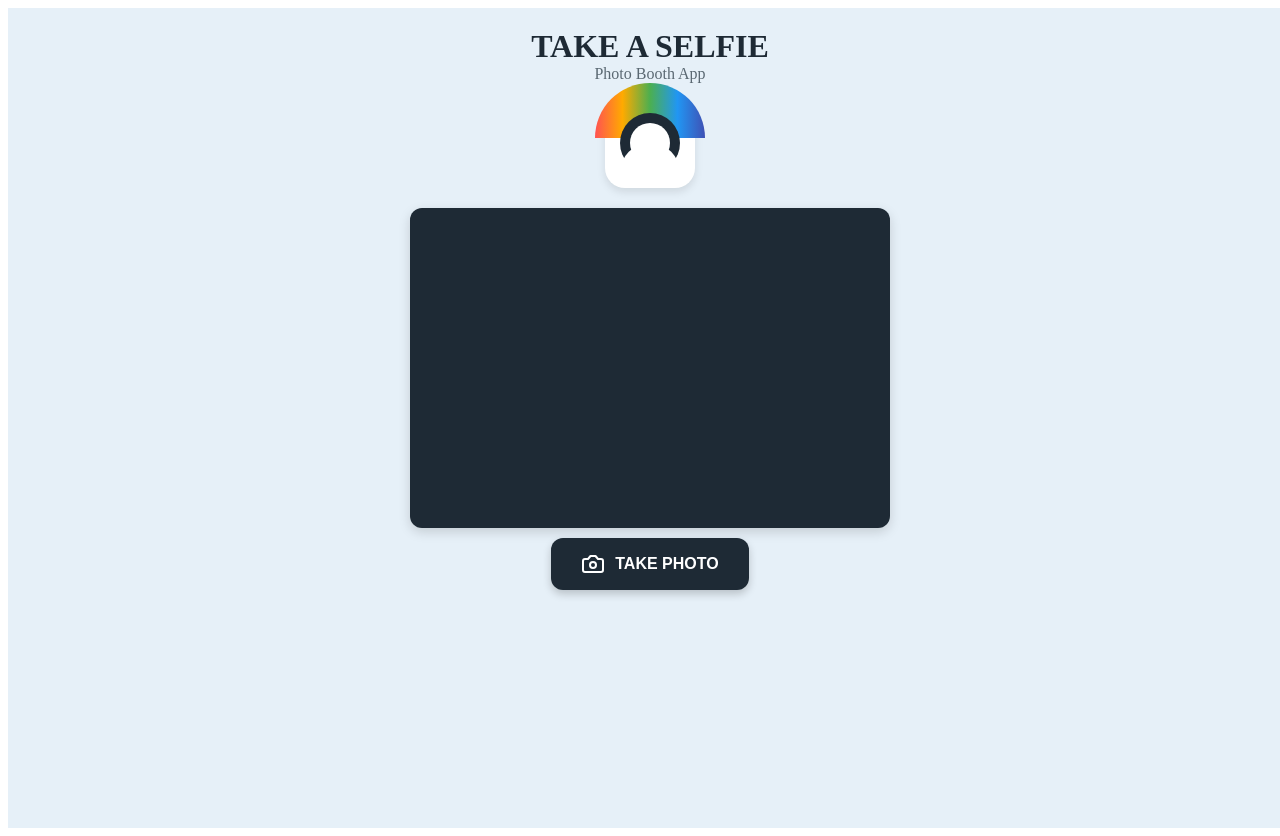
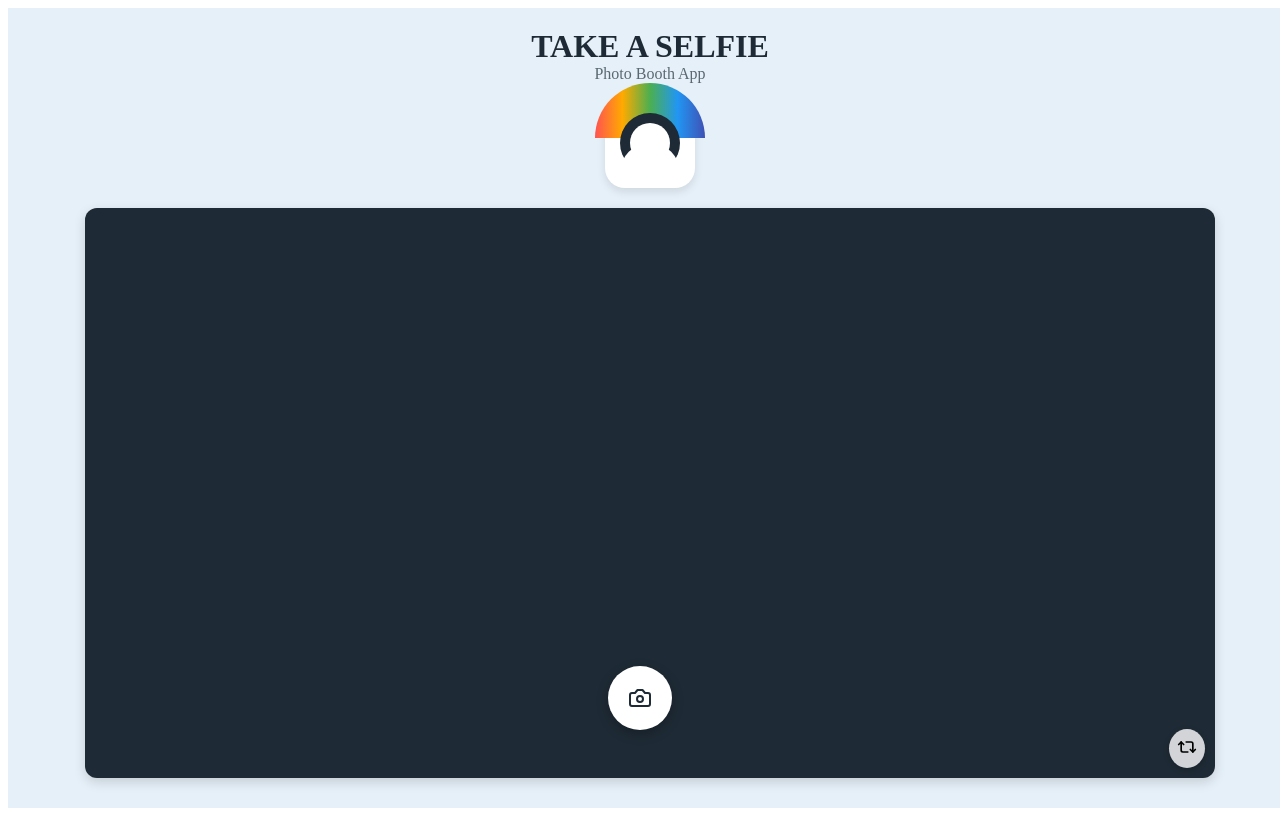
Before and after one commit to zohaibabee/TMTS_Frontend, a React (Vite) app: page / in a window 1280 px wide. Built offline with nearby package versions, Linux system fonts and the light colour scheme; no server answers.

Commit message:
updated frontend

```diff
--- a/package.json
+++ b/package.json
@@ -11,6 +11,7 @@
   },
   "dependencies": {
     "framer-motion": "^12.9.4",
+    "lucide-react": "^0.509.0",
     "react": "^19.0.0",
     "react-dom": "^19.0.0",
     "react-router-dom": "^7.5.3"
--- a/src/pages/CapturePage.jsx
+++ b/src/pages/CapturePage.jsx
@@ -1,6 +1,6 @@
-import { useRef, useState, useEffect } from 'react';
-import '../styles/CapturePage.css';
-import { Camera } from 'lucide-react';
+import { useRef, useState, useEffect } from "react";
+import "../styles/CapturePage.css";
+import { Camera, Repeat2 } from "lucide-react";
 
 export default function CapturePage() {
   const videoRef = useRef(null);
@@ -8,12 +8,13 @@ export default function CapturePage() {
   const [preview, setPreview] = useState(null);
   const [stream, setStream] = useState(null);
   const [cameraActive, setCameraActive] = useState(true);
+  const [isMirrored, setIsMirrored] = useState(true);
 
   useEffect(() => {
     const startCamera = async () => {
       try {
         const mediaStream = await navigator.mediaDevices.getUserMedia({
-          video: { facingMode: 'user' },
+          video: { facingMode: "user" },
         });
         if (videoRef.current) {
           videoRef.current.srcObject = mediaStream;
@@ -21,7 +22,7 @@ export default function CapturePage() {
         setStream(mediaStream);
         setCameraActive(true);
       } catch (err) {
-        console.error('Camera access denied:', err);
+        console.error("Camera access denied:", err);
         setCameraActive(false);
       }
     };
@@ -37,36 +38,73 @@ export default function CapturePage() {
     };
   }, [preview]);
 
+  // const takePhoto = () => {
+  //   if (videoRef.current && canvasRef.current) {
+  //     const video = videoRef.current;
+  //     const canvas = canvasRef.current;
+
+  //     canvas.width = video.videoWidth;
+  //     canvas.height = video.videoHeight;
+
+  //     const context = canvas.getContext("2d");
+
+  //     context.save(); // ✅ Save the current context state
+
+  //     if (isMirrored) {
+  //       context.translate(canvas.width, 0);
+  //       context.scale(-1, 1);
+  //     }
+
+  //     context.drawImage(video, 0, 0, canvas.width, canvas.height);
+  //     context.restore(); // ✅ Restore to avoid affecting future drawings
+
+  //     const dataUrl = canvas.toDataURL("image/png");
+  //     setPreview(dataUrl);
+
+  //     if (stream) {
+  //       stream.getTracks().forEach((track) => track.stop());
+  //     }
+  //   }
+  // };
+
   const takePhoto = () => {
     if (videoRef.current && canvasRef.current) {
       const video = videoRef.current;
       const canvas = canvasRef.current;
 
-      // Set canvas dimensions to match video
       canvas.width = video.videoWidth;
       canvas.height = video.videoHeight;
 
-      const context = canvas.getContext('2d');
+      const context = canvas.getContext("2d");
+      context.save();
+
+      if (isMirrored) {
+        context.translate(canvas.width, 0);
+        context.scale(-1, 1);
+      }
+
       context.drawImage(video, 0, 0, canvas.width, canvas.height);
-      const dataUrl = canvas.toDataURL('image/png');
+      context.restore();
+
+      const dataUrl = canvas.toDataURL("image/png");
       setPreview(dataUrl);
 
-      // Stop the camera stream after taking photo
       if (stream) {
-        stream.getTracks().forEach(track => track.stop());
+        stream.getTracks().forEach((track) => track.stop());
       }
     }
   };
 
   const confirmPhoto = () => {
-    console.log('Photo confirmed!');
-    console.log(preview);
-    // Here you would typically send the photo somewhere or save it
+    console.log("Photo confirmed!", preview);
   };
 
   const retakePhoto = () => {
     setPreview(null);
-    // The camera will restart in the useEffect when preview is null
+  };
+
+  const toggleMirror = () => {
+    setIsMirrored((prev) => !prev);
   };
 
   return (
@@ -83,30 +121,69 @@ export default function CapturePage() {
           </div>
         </div>
 
-        <div className="preview-container">
+        {/* <div className="preview-container">
           {preview ? (
-            <img src={preview} alt="Captured selfie" className="preview-image" />
+            <img
+              src={preview}
+              alt="Captured selfie"
+              className={`preview-image ${isMirrored ? "mirrored" : ""}`}
+            />
           ) : (
             <video
               ref={videoRef}
               autoPlay
               playsInline
               muted
-              className="camera-preview"
+              className={`camera-preview ${isMirrored ? "mirrored" : ""}`}
             />
+          )}
+
+          {!preview && (
+            <button className="mirror-icon-btn" onClick={toggleMirror}>
+              <Repeat2 size={20} />
+            </button>
+          )}
+        </div> */}
+
+        <div className="preview-container">
+          {preview ? (
+            <img
+              src={preview}
+              alt="Captured selfie"
+              className="preview-image" // ❌ removed "mirrored" class here
+            />
+          ) : (
+            <video
+              ref={videoRef}
+              autoPlay
+              playsInline
+              muted
+              className={`camera-preview ${isMirrored ? "mirrored" : ""}`}
+            />
+          )}
+
+          {!preview && (
+            <button className="mirror-icon-btn" onClick={toggleMirror}>
+              <Repeat2 size={20} />
+            </button>
           )}
         </div>
 
-        <canvas ref={canvasRef} style={{ display: 'none' }} />
+        <canvas ref={canvasRef} style={{ display: "none" }} />
 
         <div className="buttons-container">
           {!preview ? (
-            <button className="take-photo-btn" onClick={takePhoto} disabled={!cameraActive}>
-              <Camera size={24} />
-              <span>TAKE PHOTO</span>
-            </button>
+            <div className="camera-controls-inside">
+              <button
+                className="capture-circle-btn"
+                onClick={takePhoto}
+                disabled={!cameraActive}
+              >
+                <Camera size={24} />
+              </button>
+            </div>
           ) : (
-            <div className="confirm-buttons">
+            <div className="confirm-retake-controls">
               <button className="confirm-btn" onClick={confirmPhoto}>
                 ✅ Confirm
               </button>
--- a/src/styles/CapturePage.css
+++ b/src/styles/CapturePage.css
@@ -1,6 +1,6 @@
 .capture-container {
   width: 100%;
-  height: 100vh;
+  height: calc(100vh - 20px); /* slightly less than full screen */
   display: flex;
   justify-content: center;
   align-items: center;
@@ -9,15 +9,52 @@
   overflow: hidden;
 }
 
+.mirrored {
+  transform: scaleX(-1);
+}
+
+.mirror-icon-btn {
+  position: absolute;
+  bottom: 10px;
+  right: 10px;
+  background-color: rgba(255, 255, 255, 0.8);
+  border: none;
+  border-radius: 50%;
+  padding: 8px;
+  cursor: pointer;
+  box-shadow: 0 2px 6px rgba(0, 0, 0, 0.2);
+  z-index: 10;
+  transition: background-color 0.3s;
+}
+
+.mirror-icon-btn:hover {
+  background-color: rgba(255, 255, 255, 1);
+}
+
+.preview-container {
+  position: relative;
+  width: 100%;
+  max-height: 700px;
+  flex: 1;
+  min-height: 0;
+  overflow: hidden;
+  border-radius: 12px;
+  margin: 10px 0;
+  background-color: #1e2a35;
+  box-shadow: 0 4px 12px rgba(0, 0, 0, 0.15);
+}
+
 .capture-content {
   width: 100%;
-  max-width: 500px;
+  max-width: 1150px;
   height: 100%;
+  max-height: 100%;
   display: flex;
   flex-direction: column;
   align-items: center;
   padding: 10px;
   box-sizing: border-box;
+  overflow: hidden;
 }
 
 .capture-title {
@@ -51,16 +88,23 @@
   justify-content: center;
   align-items: center;
   position: relative;
-  box-shadow: 0 4px 8px rgba(0,0,0,0.1);
+  box-shadow: 0 4px 8px rgba(0, 0, 0, 0.1);
 }
 
 .camera-logo::before {
-  content: '';
+  content: "";
   position: absolute;
   width: 110px;
   height: 55px;
   border-radius: 55px 55px 0 0;
-  background: linear-gradient(90deg, #ff5252 0%, #ffaa00 25%, #4caf50 50%, #2196f3 75%, #3f51b5 100%);
+  background: linear-gradient(
+    90deg,
+    #ff5252 0%,
+    #ffaa00 25%,
+    #4caf50 50%,
+    #2196f3 75%,
+    #3f51b5 100%
+  );
   top: -15px;
   z-index: 0;
 }
@@ -85,7 +129,7 @@
 }
 
 .camera-person::after {
-  content: '';
+  content: "";
   position: absolute;
   width: 60px;
   height: 30px;
@@ -95,19 +139,8 @@
   left: -10px;
 }
 
-.preview-container {
-  width: 100%;
-  flex: 1;
-  min-height: 0;
-  max-height: 40vh;
-  overflow: hidden;
-  border-radius: 12px;
-  margin: 10px 0;
-  background-color: #1e2a35;
-  box-shadow: 0 4px 12px rgba(0,0,0,0.15);
-}
-
-.camera-preview, .preview-image {
+.camera-preview,
+.preview-image {
   width: 100%;
   height: 100%;
   object-fit: cover;
@@ -126,7 +159,7 @@
   align-items: center;
   gap: 10px;
   transition: background-color 0.3s;
-  box-shadow: 0 4px 8px rgba(0,0,0,0.2);
+  box-shadow: 0 4px 8px rgba(0, 0, 0, 0.2);
   margin-bottom: 10px;
 }
 
@@ -147,7 +180,8 @@
   justify-content: center;
 }
 
-.confirm-btn, .retake-btn {
+.confirm-btn,
+.retake-btn {
   padding: 12px 24px;
   border: none;
   border-radius: 8px;
@@ -203,7 +237,8 @@
     font-size: 0.9rem;
   }
 
-  .confirm-btn, .retake-btn {
+  .confirm-btn,
+  .retake-btn {
     padding: 10px 20px;
     font-size: 0.9rem;
   }
@@ -255,3 +290,73 @@
     margin: 5px 0;
   }
 }
+
+.camera-controls-inside {
+  position: absolute;
+  bottom: 70px;
+  left: 50%;
+  transform: translateX(-50%);
+  z-index: 5;
+}
+
+.capture-circle-btn {
+  width: 64px;
+  height: 64px;
+  border-radius: 50%;
+  border: none;
+  background-color: white;
+  color: #1e2a35;
+  display: flex;
+  justify-content: center;
+  align-items: center;
+  cursor: pointer;
+  box-shadow: 0 4px 12px rgba(0, 0, 0, 0.25);
+  transition: background-color 0.3s;
+}
+
+.capture-circle-btn:hover {
+  background-color: #f0f0f0;
+}
+
+.confirm-retake-controls {
+  position: absolute;
+  bottom: 70px;
+  left: 50%;
+  transform: translateX(-50%);
+  display: flex;
+  gap: 16px;
+  z-index: 5;
+}
+
+.confirm-btn,
+.retake-btn {
+  padding: 12px 20px;
+  border: none;
+  border-radius: 24px;
+  font-size: 1rem;
+  font-weight: 600;
+  cursor: pointer;
+  display: flex;
+  align-items: center;
+  gap: 8px;
+  box-shadow: 0 4px 8px rgba(0, 0, 0, 0.2);
+  transition: all 0.3s;
+}
+
+.confirm-btn {
+  background-color: #4caf50;
+  color: white;
+}
+
+.confirm-btn:hover {
+  background-color: #388e3c;
+}
+
+.retake-btn {
+  background-color: #fbbc04;
+  color: white;
+}
+
+.retake-btn:hover {
+  background-color: #f9a825;
+}
--- a/src/styles/SlideshowPage.css
+++ b/src/styles/SlideshowPage.css
@@ -61,3 +61,23 @@
   opacity: 1;
   border: 2px solid #fff;
 }
+
+.fullscreen-btn {
+  position: absolute;
+  top: 20px;
+  right: 20px;
+  background: #ffffff10;
+  border: 2px solid white;
+  color: white;
+  padding: 8px 14px;
+  font-size: 0.9rem;
+  border-radius: 8px;
+  cursor: pointer;
+  z-index: 20;
+  transition: background-color 0.3s, transform 0.2s;
+}
+
+.fullscreen-btn:hover {
+  background: #ffffff20;
+  transform: scale(1.05);
+}
```
Also changed, not shown: src/pages/SlideshowPage.jsx (+26 -8 lines), 1 other file (tests, documents, lock files or other folders).
